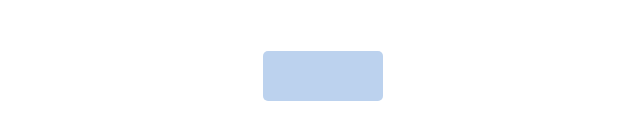
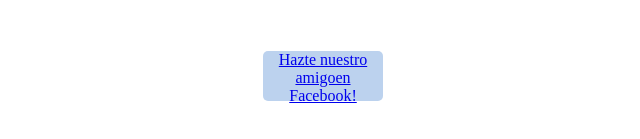
Before and after one commit to spetrovas99/ejercicio-2, a plain HTML site: page index.html in a window 1280 px wide. Shown: the part 151-290 px from the top of the page, without its empty margins (317-957 px from the left). Drawn offline with Linux system fonts and the light colour scheme.

Commit message:
Update index.html

```diff
--- a/index.html
+++ b/index.html
@@ -8,7 +8,7 @@
 	<img src= "http://www.nebrija.com/nebrija-medios/src/logos/logo-unne.jpg"/img>
 		<p>Universidad Nebrija. Estamos aquí para enseñarte a escribir código.</p><br/><br/>
 		<div>
-
+			<a href="https://www.facebook.com/nebrijauniversidad/">Hazte nuestro amigoen <span>Facebook!</span></a>
 		</div>
 	</body>
 </html>
```
